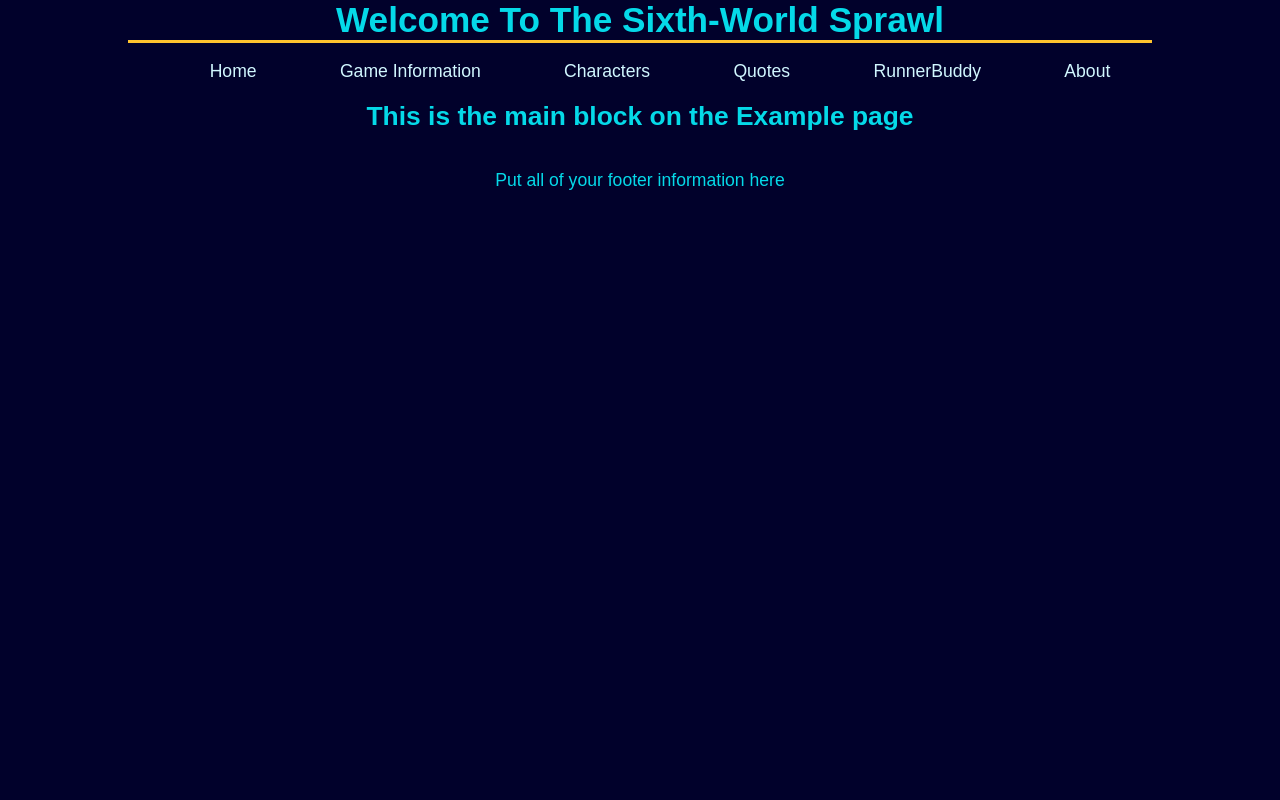
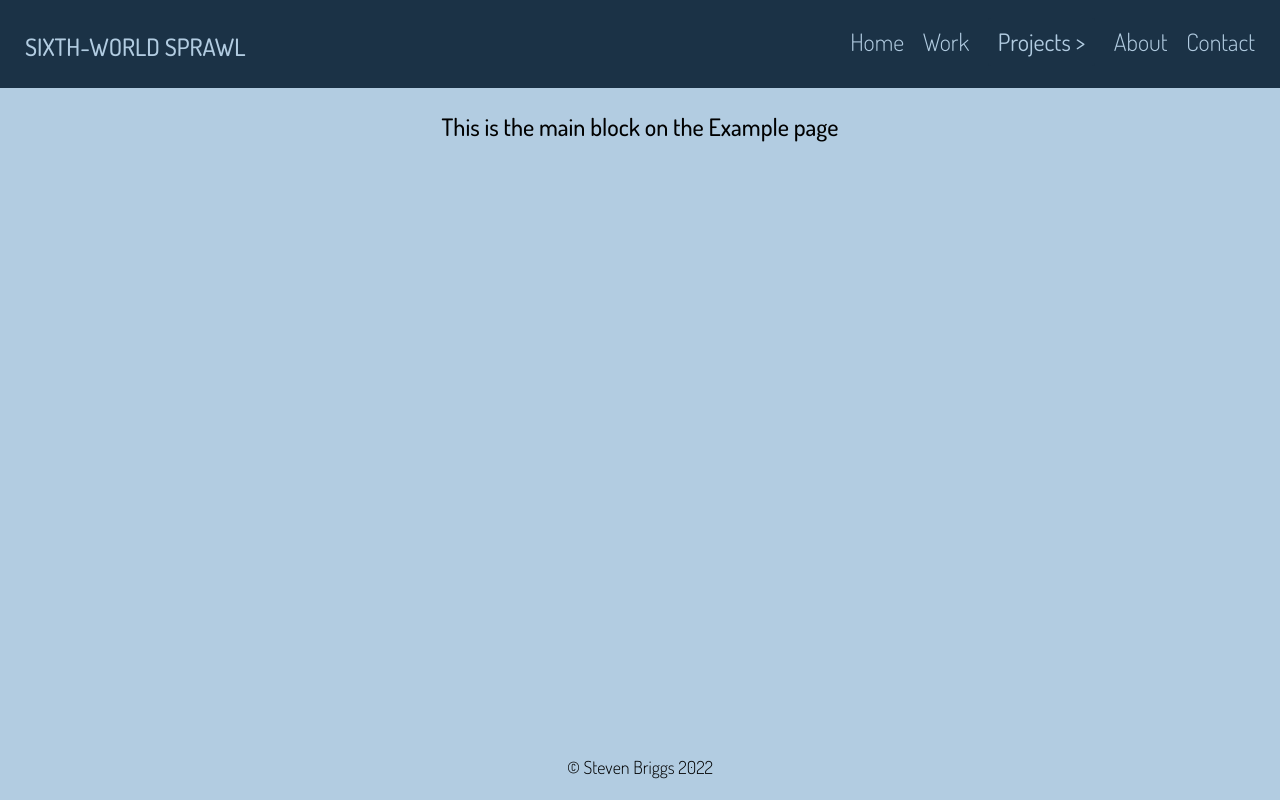
Before and after one commit to RocinRykor/SixthWorldSprawlWebsite, a Flask app: page / in a window 1280 px wide. Run offline with Flask 2, Linux system fonts and the light colour scheme; parts of the project's set-up code (start-up, migrations or seed data) failed here and were passed over; some libraries are stand-ins or nearby versions.

Commit message:
Update Header and Footer, new base style

```diff
--- a/sixthworldsprawl/static/css/styles.css
+++ b/sixthworldsprawl/static/css/styles.css
@@ -1,67 +1,296 @@
-html {
-  box-sizing: border-box;
-  width: 100%;
-  background-color: #01012b;
-  color: #05d9e8;
-  font-size: 1.1rem;
-  /*font-family: monospace;*/
-  font-family: 'Prompt', sans-serif;
-  /*font-family: 'Roboto Slab', serif;*/
-  display: flex;
-  flex-direction: column;
-  align-items: center;
+/* 1 || Universal*/
+:root {
+    /* Steel Blue Pallete */
+    --dark: #1b3246;
+    --medium: #4682b4;
+    --light: #b2cce1;
+
+    --primary-accent: #b4af46;
+    --secondary-accent: #b4464b;
 }
 
-
-body {
-  box-sizing: border-box;
-  width: 80%;
-  min-height: 98vh;
-  text-align: center;
-  display: flex;
-  flex-direction: column;
+* {
+    box-sizing: border-box;
 }
 
-.main_nav {
-    width: 100%;
-    border-top: 3px solid #FFC42E;
+/* 2 || Document */
+html,
+body {
+    height: 100%;
+}
+/* 3 || Metadata */
+
+/* 4 || Sections */
+body {
+    /* Base || Colors*/
+    background-color: var(--light);
+    color: black;
+
+    /* || Fonts*/
+    font-family: "Dosis", sans-serif;
+    font-weight: 300;
+    font-size: 18px;
+    /* Sets the font size to 16px */
+    line-height: 1.6;
+    /* Sets the line-height to 1.6 */
+
+    display: flex;
+    flex-direction: column;
 }
 
-.main_links {
-    display: flex;
-    flex-direction: row;
-    margin: auto;
+main {
+    text-align: center;
+    margin: 0 auto;
 }
 
-.main_links li {
+/* 5 || Headings */
+h1 {
+    font-size: 30px;
+    font-weight: 500;
+}
+
+h2 {
+    font-size: 24px;
+    font-weight: 500;
+}
+
+h3 {
+    font-size: 20px;
+    font-weight: 500;
+}
+
+/* 6 || Lists */
+/* 7 || Media */
+
+/* 8 || Forms */
+.button,
+button {
+    /* overwrites browser defaults */
+    /* resets the border */
+    border: none;
+    display: inline-block;
+    /* takes the font from the outer container */
+    font-family: inherit;
+    /* style button */
+    background-color: var(--dark);
+    border-radius: 3px;
+    color: white;
+    padding: 10px;
     text-decoration: none;
-    text-align: center;
-    color: #d1f7ff;
+    /* width of the border, type, color */
+    border-bottom: 2px solid rgba(0, 0, 0, 0.3);
+    transition: 1s opacity;
+}
+
+button:hover,
+button:focus,
+.button:hover,
+.button:focus {
+    /* lets the mouse appear as a hand when hovering over the button */
+    cursor: pointer;
+    /* reduces the opacity of the button to 75% */
+    opacity: 0.75;
+}
+
+/* 9 || Tables */
+
+/* 10 || Phrasing */
+a {
+    color: var(--dark);
+    /* No underlining when hovering over a link */
+    text-decoration: none;
+}
+
+a:hover {
+    background: var(--primary-accent);
+    color: black;
+}
+
+/* 11 || Misc. */
+
+/*12 || Attributes */
+/* Section || Page Header*/
+
+.page-header {
+    background-color: var(--dark);
+    color: white;
+    display: flex;
+    width: 100%;
+    padding: 0px 25px 0px 25px;
+}
+
+.page-header__item {
+    flex: 0 1 200px;
+    color: white;
+}
+
+.page-header__item:last-child {
+    flex-grow: 1;
+    text-align: right;
+}
+
+/* Page Header || Navigation*/
+.navigation-list {
+    list-style-type: none;
+}
+
+.navigation-list li {
     display: inline-block;
-    height: 1.5rem;
-    flex: 1 0 auto;
-    padding-top: .5rem;
+    margin-left: 15px;
 }
 
 .navlink {
-  text-decoration: none;
-  color: #d1f7ff;
-  display: inline-block;
-  height: 1.5rem;
-  flex: 1 0 auto;
-  padding-top: .5rem;
+    font-size: 24px;
+    color: var(--light);
 }
 
-.navlink:hover {
-  color: #ff2a6d;
-  background: #005678;
+/* The container <div> - needed to position the dropdown content */
+.dropdown {
+    position: relative;
+    display: inline-block;
 }
 
-.navlink:visited {
-  color: #d1f7ff;
+/* Dropdown Button */
+.button-dropdown {
+    background-color: var(--dark);
+    color: var(--light);
+    margin: 0;
+    font-size: 24px;
+    border-bottom: 0px;
 }
 
-.main_title {
+/* Dropdown Content (Hidden by Default) */
+.dropdown-content {
+    display: none;
+    position: absolute;
+    background-color: var(--light);
+    min-width: 60px;
+    box-shadow: 0px 4px 8px 0px rgba(0, 0, 0, 0.2);
+    z-index: 1;
+}
+
+/* Links inside the dropdown */
+.dropdown-content a {
+    color: var(--dark);
+    padding: 16px 16px;
+    font-size: 18px;
     text-align: center;
-    margin: auto;
+    text-decoration: none;
+    display: block;
 }
+
+/* Change color of dropdown links on hover */
+.dropdown-content a:hover {
+    background-color: var(--dark);
+    color: var(--light);
+}
+
+/* Show the dropdown menu on hover */
+.dropdown:hover .dropdown-content {
+    display: block;
+}
+
+/* Change the background color of the dropdown button when the dropdown content is shown */
+.dropdown:hover .button-dropdown {
+    background-color: var(--primary-accent);
+    color: var(--dark);
+}
+
+/* Section || Body */
+.content {
+    flex: 1 0 auto;
+}
+
+/* Section || Footer */
+.page-footer {
+    clear: both;
+    display: flex;
+    flex-direction: column;
+    text-align: center;
+    flex-shrink: 0;
+}
+
+/* Main || Portrait */
+.profile_portrait {
+    float: left;
+    width: 250px;
+    margin-right: 40px;
+    border-radius: 50%;
+}
+
+/* Main || Experience Table */
+.experience {
+    text-align: center;
+    margin: 0 auto;
+}
+
+.experience-table {
+    margin: 0px auto;
+    width: 25%;
+}
+
+.profile-main {
+    max-width: 700px;
+    margin: 0 auto;
+}
+
+/* Main || Grids*/
+.grid {
+    display: grid;
+    grid-template-columns: 1fr 1fr 1fr;
+    grid-gap: 20px;
+    padding: 0px 25px 0px 25px;
+
+    text-align: center;
+}
+
+/* start grid fallback */
+.grid__item {
+    display: inline-block;
+    width: 33%;
+}
+
+.grid__item {
+    background-color: var(--medium);
+    border-radius: 30px;
+    opacity: 100%;
+    width: auto;
+    min-height: auto;
+    margin: 0;
+
+    /* Start styling */
+    border: 2px solid rgba(0, 0, 0, 0.3);
+}
+
+.grid-link {
+    color: white;
+}
+
+.grid__item:last-child {
+    grid-column: 3 / 3;
+    grid-row: 1 / 3;
+}
+
+/* Base || Media */
+@media all and (max-width: 500px) {
+    .grid {
+        grid-template-columns: 1fr;
+    }
+}
+@media all and (min-width: 500px) and (max-width: 750px) {
+    .grid {
+        grid-template-columns: 1fr 1fr;
+    }
+}
+@media all and (max-width: 750px) {
+    .grid {
+        grid-gap: 10px;
+    }
+    .grid__item:last-child {
+        grid-column: auto / auto;
+        grid-row: auto / auto;
+    }
+    h1 {
+        font-size: 22px;
+    }
+}
--- a/sixthworldsprawl/templates/partials/footer.html
+++ b/sixthworldsprawl/templates/partials/footer.html
@@ -1,3 +1,4 @@
-<footer>
-    <p>Put all of your footer information here</p>
+<!DOCTYPE html>
+<footer class="page-footer">
+    <p>© Steven Briggs 2022</p>
 </footer>
--- a/sixthworldsprawl/templates/partials/header.html
+++ b/sixthworldsprawl/templates/partials/header.html
@@ -1,13 +1,59 @@
-<header>
-    <h1 class="main_title">Welcome To The Sixth-World Sprawl</h1>
-<nav class="main_nav">
-    <ul class="main_links">
-        <li><a href="/" class="navlink" title="Return Home">Home</a></li>
-        <li><a href="#" class="navlink" title="See Our Game Rules and Homebrew">Game Information</a></li>
-        <li><a href="/characters" class="navlink" title="View our Shadowrun Characters">Characters</a></li>
-        <li><a href="#" class="navlink" title="See Our Funniest Moments">Quotes</a></li>
-        <li><a href="#" class="navlink" title="RunnerBuddy - Shadowrun 3e Character Manager">RunnerBuddy</a></li>
-        <li><a href="#" class="navlink" title="About Me">About</a></li>
-    </ul>
-</nav>
+<!DOCTYPE html>
+<header class="page-header">
+    <h1 class="main_title">
+        <a href="/" class="navlink" role="menuitem" title="Return Home"
+            >SIXTH-WORLD SPRAWL</a
+        >
+    </h1>
+    <nav class="main-navigation page-header__item">
+        <ul role="menubar" class="navigation-list">
+            <li role="presentation">
+                <a href="/" class="navlink" role="menuitem" title="Return Home"
+                    >Home</a
+                >
+            </li>
+            <li role="presentation">
+                <a
+                    href="/work"
+                    class="navlink"
+                    role="menuitem"
+                    title="My Projects"
+                    >Work</a
+                >
+            </li>
+            <li role="presentation">
+                <div class="dropdown">
+                    <button class="button-dropdown">Projects &gt;</button>
+                    <div class="dropdown-content">
+                        <a
+                            href="/testing"
+                            class="navlink"
+                            role="menuitem"
+                            title="JavaScript Testing Grounds"
+                            >JS Testing</a
+                        >
+                    </div>
+                </div>
+            </li>
+            <li role="presentation">
+                <a
+                    href="/about"
+                    class="navlink"
+                    role="menuitem"
+                    aria-label="About Me"
+                    title="About Me"
+                    >About</a
+                >
+            </li>
+            <li role="presentation">
+                <a
+                    href="/contact"
+                    class="navlink"
+                    role="menuitem"
+                    title="Contact Me"
+                    >Contact</a
+                >
+            </li>
+        </ul>
+    </nav>
 </header>
```
